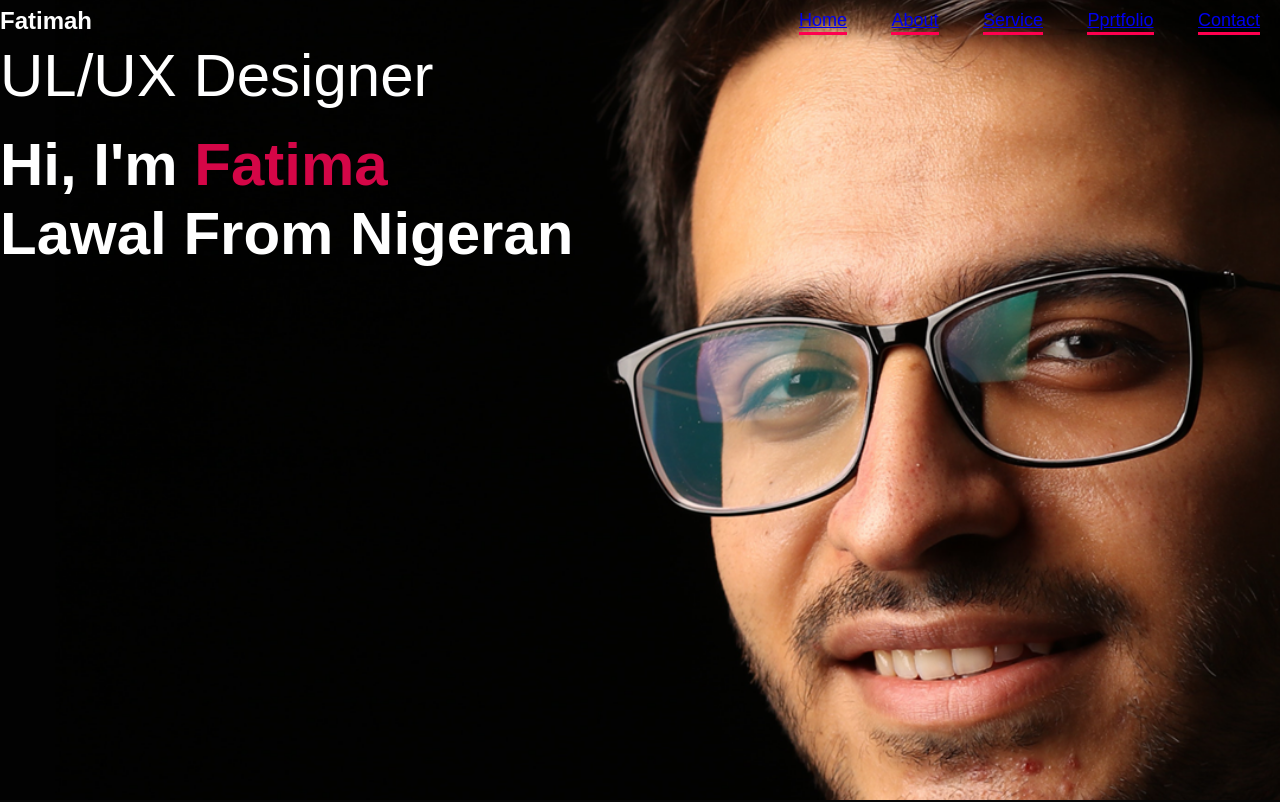
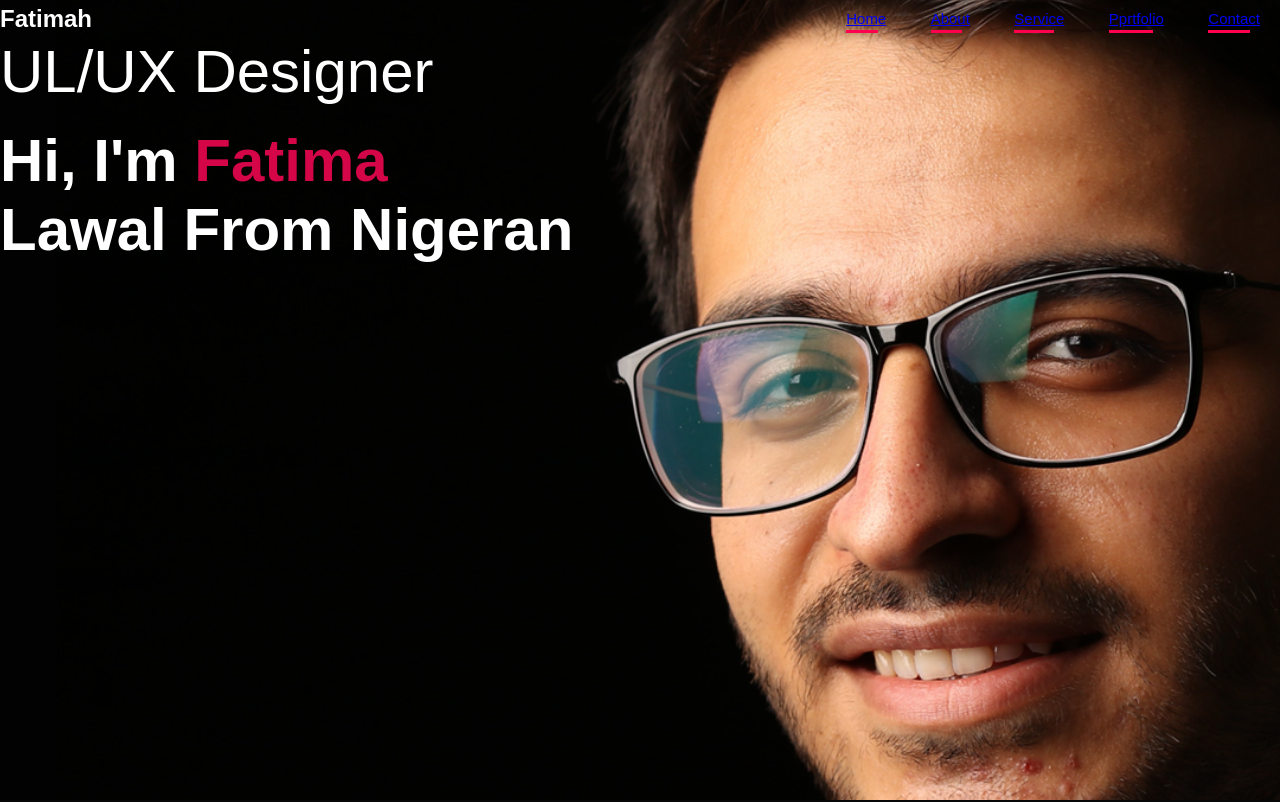
Before and after one commit to fatima2030-debug/NewProt, a plain HTML site: page index.Html in a window 1280 px wide. Shown: the top 802 px of the page. Drawn offline with Linux system fonts and the light colour scheme.

Commit message:
development

```diff
--- a/Style.css
+++ b/Style.css
@@ -39,7 +39,7 @@ nav ul li{
 nav ul li{
     color: #fff;
     text-decoration: none;
-    font-size: 18px;
+    font-size: 15px;
     position:relative
 }
 nav ul li a::after{
@@ -49,11 +49,11 @@ nav ul li a::after{
     background: #ff004f;
     position: absolute;
     left: 0;
-    bottom: -4px;
+    bottom: -6px;
     transition: 0.5s;
 }
 nav ul li a::after{
-    width:100%
+    width:80%
 }
 .header-text{
     margin-top: 20;
--- a/index.Html
+++ b/index.Html
@@ -2,6 +2,7 @@
 <html lang="en">
     <head>
         <meta charset="UTF-8">
+        <meta http-equiv="X-UA-Compatible" content="IE=edge">
         <meta name="viewport" content="width=device-width, initial-scale=1.0">
         <title>Personal Portfolio Website - Easy Tutorials</title>
         <link rel="styleSheet" href="Style.css">
@@ -30,13 +31,14 @@
             <div class="container">
                 <div class="row">
                     <div class="about-col-1">
-                        <img src="image/user.png">
+                        <Img src="Image/user.png">
                     </div>
                 </div>
                 <div class="about-col-2">
                     <h1 class="sub-title">About Me</h1>
                     <p> a versatile software professional skilled in building both
-                        the front-end (user interface) and back-end (server, database) of applications. </p>
+                        the front-end (user interface) and back-end (server, database) of applications.
+                    </p>
 
                 <div class="tab-titles">
                     <p class="tab-links active-link" onclick="opentab('skill')">Skills</p>
@@ -70,8 +72,8 @@
             </div>
         </div>
 <script>
-    var tablinks = document.getElementByClassName("tab-links")
-    var tabcontents = document.getElementByClassName()
+    var tablinks = document.getElementByClassName("tab-links");
+    var tabcontents = document.getElementByClassName();
 </script>
 
     </div>
```
